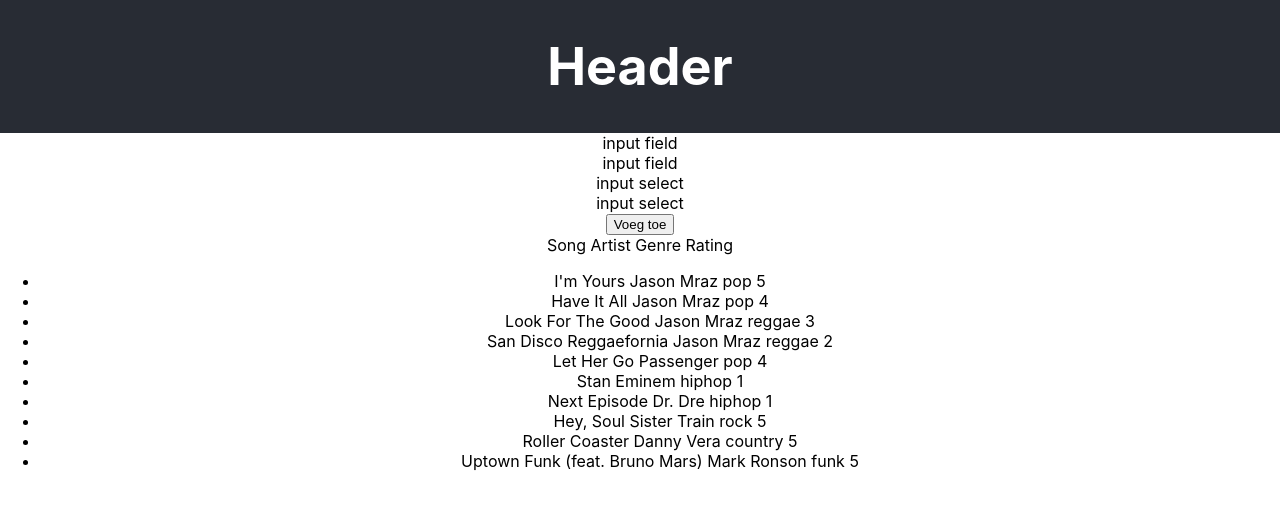
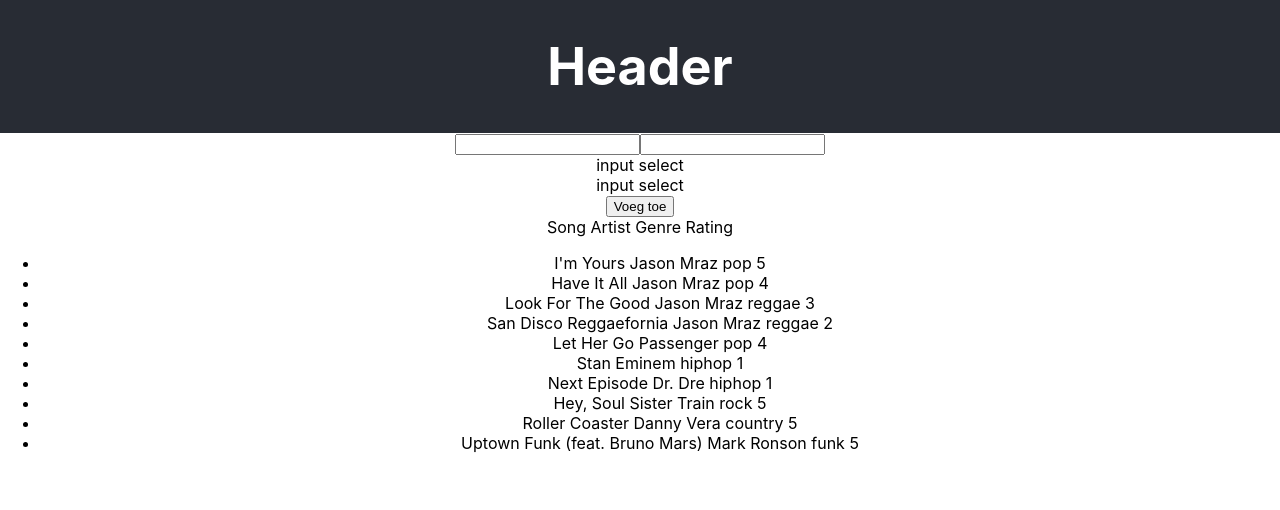
Before and after one commit to MMRijnsburger/Project-React-Lil-Playlist, a React (Create React App) app: page / in a window 1280 px wide. Shown: the top 510 px of the page. Built offline with nearby package versions, Linux system fonts and the light colour scheme.

Commit message:
change InputField from function to class and add props

```diff
--- a/src/components/InputField.js
+++ b/src/components/InputField.js
@@ -1,9 +1,27 @@
 import React from 'react';
 
-const InputField = () => {
-    return (
-        <div>input field</div>
-    )
+class InputField extends React.Component {
+    constructor(props) {
+        super(props)
+        this.handleInputChange = this.handleInputChange.bind(this)
+    }
+
+    handleInputChange(event) {
+        // console.log('IF value:', event.target.value)
+        this.props.onChange(event.target.value)
+    }
+
+    render() {
+        return (
+            <input
+                type="text"
+                id={this.props.id}
+                value={this.props.value}
+                placeholder={this.props.placeholder}
+                onChange={this.handleInputChange}
+            />
+        )
+    }
 }
 
 export default InputField;
```
